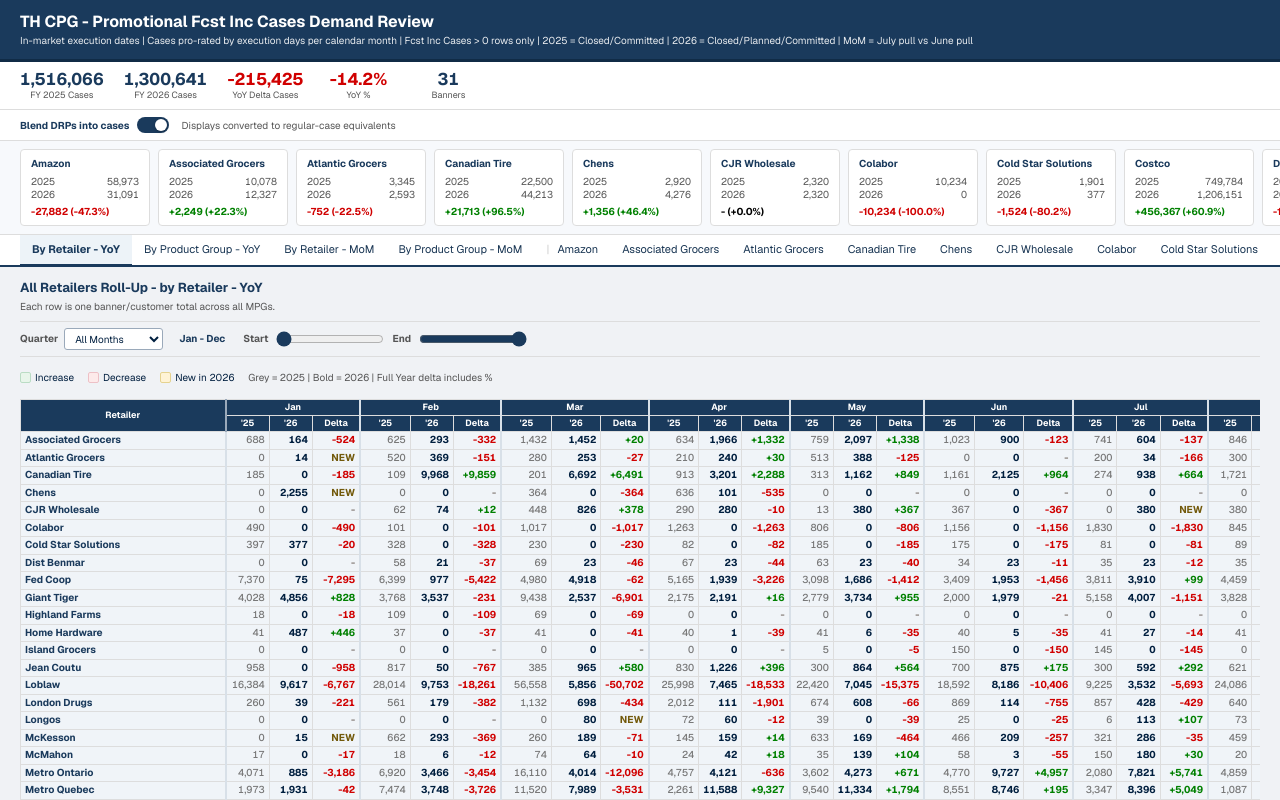
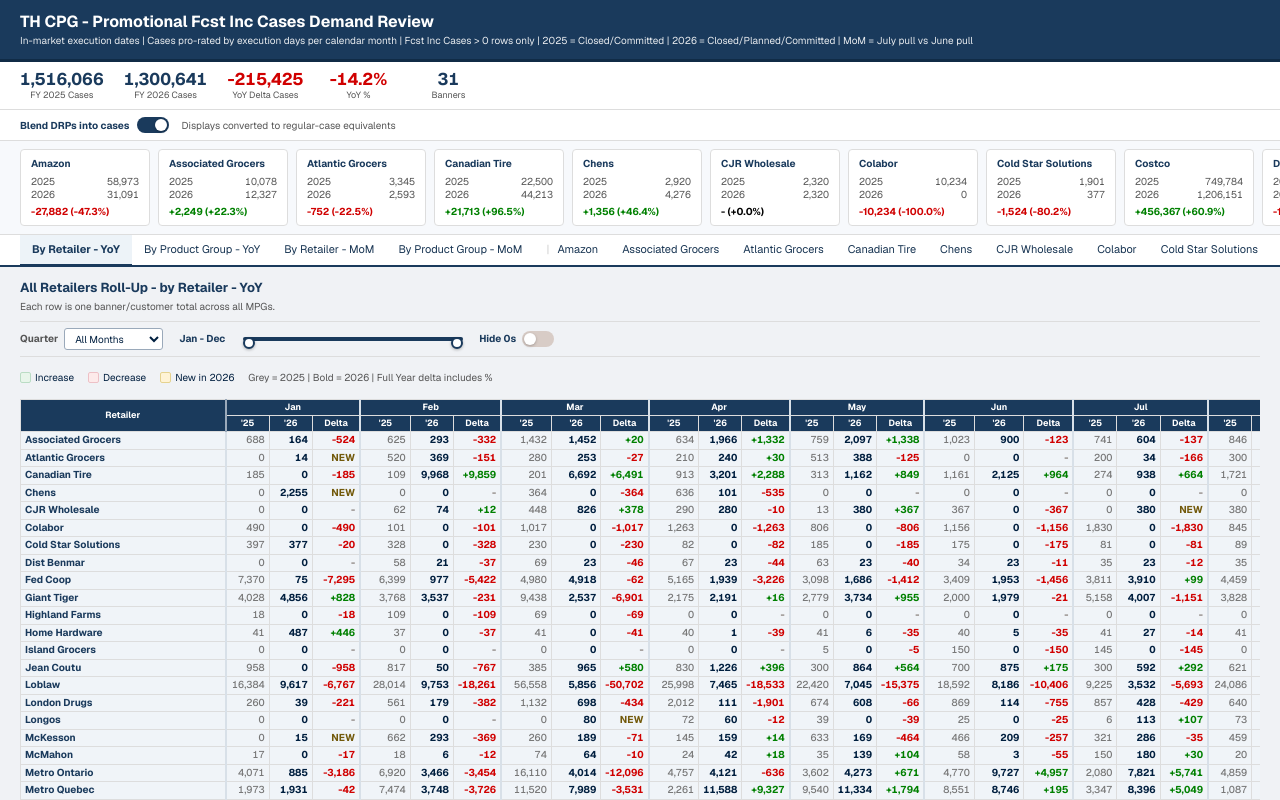
Before and after one commit to LordDonny1479/Demand-Review-Dashboard, a Next.js app: page / in a window 1280 px wide. Shown: the top 800 px of the page. Built offline with nearby package versions, Linux system fonts and the light colour scheme.

Commit message:
Add hide zero table filter

```diff
--- a/app/demand-dashboard.jsx
+++ b/app/demand-dashboard.jsx
@@ -136,6 +136,29 @@
   return visibleMonths.reduce((total, month) => total + (values?.[month.index] || 0), 0);
 }
 
+function monthDelta(row, monthIndex) {
+  return (row.m26?.[monthIndex] || 0) - (row.m25?.[monthIndex] || 0);
+}
+
+function rowPeriodDelta(row, visibleMonths) {
+  const base =
+    visibleMonths.length === 12
+      ? row.fy25 || 0
+      : sumMonthValues(row.m25, visibleMonths);
+  const comparison =
+    visibleMonths.length === 12
+      ? row.fy26 || 0
+      : sumMonthValues(row.m26, visibleMonths);
+  return comparison - base;
+}
+
+function rowHasChange(row, visibleMonths) {
+  return (
+    visibleMonths.some((month) => monthDelta(row, month.index) !== 0) ||
+    rowPeriodDelta(row, visibleMonths) !== 0
+  );
+}
+
 function tabTitle(activeTab, raw) {
   if (activeTab === YOY_RETAILER_TAB) return "All Retailers Roll-Up - by Retailer - YoY";
   if (activeTab === YOY_GROUP_TAB) return "All Retailers Roll-Up - by Product Group / MPG - YoY";
@@ -176,6 +199,7 @@
   const [monthEnd, setMonthEnd] = useState(11);
   const [quarterSelection, setQuarterSelection] = useState("all");
   const [productDrilldownLevel, setProductDrilldownLevel] = useState("mpg");
+  const [hideZeroChanges, setHideZeroChanges] = useState(false);
   const [expandedGroups, setExpandedGroups] = useState(() => new Set());
   const { META, MONTHS, RAW } = dashboardData || EMPTY_DASHBOARD;
   const dataMode = blendDisplays ? "blended" : "separate";
@@ -371,6 +395,8 @@
             setExpandedGroups(new Set());
           }}
           onQuarterChange={applyQuarter}
+          onZeroToggle={setHideZeroChanges}
+          hideZeroChanges={hideZeroChanges}
           productDrilldownLevel={productDrilldownLevel}
           quarterSelection={quarterSelection}
           showProductDrilldown={isProductGroupRollup(activeTab)}
@@ -389,6 +415,7 @@
           }
           months={MONTHS}
           periodLabels={periodLabels}
+          hideZeroChanges={hideZeroChanges}
           rows={activeRows}
           summaryLabel={summaryLabel}
           tabId={`${activeComparisonKey}-${dataMode}-${productDrilldownLevel}-${activeTab}`}
@@ -407,6 +434,7 @@
 }
 
 function TableControls({
+  hideZeroChanges,
   monthEnd,
   months,
   monthStart,
@@ -414,12 +442,15 @@
   onMonthStartChange,
   onProductDrilldownChange,
   onQuarterChange,
+  onZeroToggle,
   productDrilldownLevel,
   quarterSelection,
   showProductDrilldown,
 }) {
   const maxMonth = Math.max(0, months.length - 1);
   const selectedRange = `${months[monthStart] || "Jan"} - ${months[monthEnd] || "Dec"}`;
+  const startPct = maxMonth ? (monthStart / maxMonth) * 100 : 0;
+  const endPct = maxMonth ? (monthEnd / maxMonth) * 100 : 100;
 
   return (
     <div className="table-controls" aria-label="Table filters">
@@ -436,9 +467,15 @@
 
       <div className="month-slider" aria-label="Month range">
         <span className="range-label">{selectedRange}</span>
-        <label>
-          <span>Start</span>
+        <div className="range-slider">
+          <span className="range-track" aria-hidden="true" />
+          <span
+            className="range-selection"
+            style={{ left: `${startPct}%`, right: `${100 - endPct}%` }}
+            aria-hidden="true"
+          />
           <input
+            aria-label="Start month"
             max={maxMonth}
             min="0"
             onChange={(event) => onMonthStartChange(event.target.value)}
@@ -446,10 +483,8 @@
             type="range"
             value={monthStart}
           />
-        </label>
-        <label>
-          <span>End</span>
           <input
+            aria-label="End month"
             max={maxMonth}
             min="0"
             onChange={(event) => onMonthEndChange(event.target.value)}
@@ -457,8 +492,20 @@
             type="range"
             value={monthEnd}
           />
-        </label>
+        </div>
       </div>
+
+      <label className="switch-row compact-switch">
+        <span>Hide 0s</span>
+        <input
+          checked={hideZeroChanges}
+          onChange={(event) => onZeroToggle(event.target.checked)}
+          type="checkbox"
+        />
+        <span className="switch-track" aria-hidden="true">
+          <span className="switch-thumb" />
+        </span>
+      </label>
 
       {showProductDrilldown ? (
         <div className="segmented-control" aria-label="Product drilldown level">
@@ -567,6 +614,70 @@
   );
 }
 
+function rowLevel(row) {
+  if (row.is_total) return 0;
+  if (row.is_group) return 1;
+  if (row.is_mpg) return 2;
+  return 3;
+}
+
+function filterRowsForChange(rows, visibleMonths, hideZeroChanges) {
+  if (!hideZeroChanges) return rows;
+
+  const keep = rows.map((row) => row.is_total || rowHasChange(row, visibleMonths));
+
+  for (let index = rows.length - 1; index >= 0; index -= 1) {
+    const level = rowLevel(rows[index]);
+    if (level !== 1 && level !== 2) continue;
+
+    for (let childIndex = index + 1; childIndex < rows.length; childIndex += 1) {
+      const childLevel = rowLevel(rows[childIndex]);
+      if (childLevel <= level) break;
+      if (keep[childIndex]) {
+        keep[index] = true;
+        break;
+      }
+    }
+  }
+
+  const filteredRows = rows.filter((_, index) => keep[index]);
+  let displayDividerSeen = false;
+
+  return filteredRows.map((row, index) => {
+    let hasVisibleChild = false;
+    if (row.has_children) {
+      const level = rowLevel(row);
+      for (let childIndex = index + 1; childIndex < filteredRows.length; childIndex += 1) {
+        const childLevel = rowLevel(filteredRows[childIndex]);
+        if (childLevel <= level) break;
+        hasVisibleChild = true;
+        break;
+      }
+    }
+
+    let nextRow = row.has_children !== hasVisibleChild ? { ...row, has_children: hasVisibleChild } : row;
+
+    if (nextRow.is_display_group) {
+      const shouldStartDisplaySection = !displayDividerSeen;
+      if (nextRow === row || nextRow.display_section_start !== shouldStartDisplaySection) {
+        nextRow = { ...nextRow, display_section_start: shouldStartDisplaySection };
+      }
+      displayDividerSeen = true;
+    } else if (nextRow.display_section_start) {
+      nextRow = { ...nextRow, display_section_start: false };
+    }
+
+    return nextRow;
+  });
+}
+
+function visibleMonthColumns(rows, visibleMonths, hideZeroChanges) {
+  if (!hideZeroChanges) return visibleMonths;
+  return visibleMonths.filter((month) =>
+    rows.some((row) => !row.is_total && monthDelta(row, month.index) !== 0),
+  );
+}
+
 function prepareVisibleRows(rows, expandedGroups, tabId) {
   let currentGroup = null;
   let currentGroupOpen = true;
@@ -632,6 +743,7 @@
 
 function DataTable({
   expandedGroups,
+  hideZeroChanges,
   labelHeader,
   months,
   periodLabels,
@@ -641,7 +753,9 @@
   toggleGroup,
   visibleMonths,
 }) {
-  const visibleRows = prepareVisibleRows(rows, expandedGroups, tabId);
+  const filteredRows = filterRowsForChange(rows, visibleMonths, hideZeroChanges);
+  const monthColumns = visibleMonthColumns(filteredRows, visibleMonths, hideZeroChanges);
+  const visibleRows = prepareVisibleRows(filteredRows, expandedGroups, tabId);
 
   return (
     <div className="tbl-wrap">
@@ -649,14 +763,14 @@
         <thead>
           <tr className="hdr1">
             <th className="lhdr" rowSpan="2">{labelHeader}</th>
-            {visibleMonths.map((month) => (
+            {monthColumns.map((month) => (
               <th className="month-head" colSpan="3" key={month.label}>{month.label}</th>
             ))}
             <th className="month-head fy-head" colSpan="3">{summaryLabel}</th>
           </tr>
           <tr className="hdr2">
-            {Array.from({ length: visibleMonths.length + 1 }, (_, index) => (
-              <MonthSubhead index={index} key={index} monthCount={visibleMonths.length} periodLabels={periodLabels} />
+            {Array.from({ length: monthColumns.length + 1 }, (_, index) => (
+              <MonthSubhead index={index} key={index} monthCount={monthColumns.length} periodLabels={periodLabels} />
             ))}
           </tr>
         </thead>
@@ -669,7 +783,7 @@
                   row={row}
                   toggleGroup={toggleGroup}
                 />
-                {visibleMonths.map((month) => (
+                {monthColumns.map((month) => (
                   <MonthCells
                     base={row.m25?.[month.index] || 0}
                     comparison={row.m26?.[month.index] || 0}
--- a/app/globals.css
+++ b/app/globals.css
@@ -190,7 +190,7 @@
 
 .control-field,
 .month-slider,
-.month-slider label,
+.range-slider,
 .segmented-control {
   display: inline-flex;
   align-items: center;
@@ -198,7 +198,6 @@
 }
 
 .control-field span,
-.month-slider label span,
 .segmented-control span {
   color: var(--muted);
   font-weight: 650;
@@ -224,9 +223,77 @@
   font-weight: 700;
 }
 
-.month-slider input[type="range"] {
-  width: 108px;
-  accent-color: var(--brand-red);
+.range-slider {
+  position: relative;
+  width: 220px;
+  height: 22px;
+}
+
+.range-track,
+.range-selection {
+  position: absolute;
+  top: 9px;
+  right: 0;
+  left: 0;
+  height: 4px;
+  pointer-events: none;
+  border-radius: 999px;
+}
+
+.range-track {
+  background: #d8e0e8;
+}
+
+.range-selection {
+  background: var(--brand-red);
+}
+
+.range-slider input[type="range"] {
+  position: absolute;
+  inset: 0;
+  width: 100%;
+  height: 22px;
+  margin: 0;
+  pointer-events: none;
+  appearance: none;
+  background: transparent;
+}
+
+.range-slider input[type="range"]::-webkit-slider-runnable-track {
+  height: 4px;
+  background: transparent;
+}
+
+.range-slider input[type="range"]::-moz-range-track {
+  height: 4px;
+  background: transparent;
+}
+
+.range-slider input[type="range"]::-webkit-slider-thumb {
+  width: 12px;
+  height: 12px;
+  cursor: pointer;
+  pointer-events: auto;
+  appearance: none;
+  background: #fff;
+  border: 2px solid var(--brand-red);
+  border-radius: 50%;
+  box-shadow: 0 1px 3px rgba(0, 0, 0, 0.28);
+}
+
+.range-slider input[type="range"]::-moz-range-thumb {
+  width: 10px;
+  height: 10px;
+  cursor: pointer;
+  pointer-events: auto;
+  background: #fff;
+  border: 2px solid var(--brand-red);
+  border-radius: 50%;
+  box-shadow: 0 1px 3px rgba(0, 0, 0, 0.28);
+}
+
+.compact-switch {
+  gap: 6px;
 }
 
 .segmented-control button {
```
Also changed, not shown: 1 other file (tests, documents, lock files or other folders).
